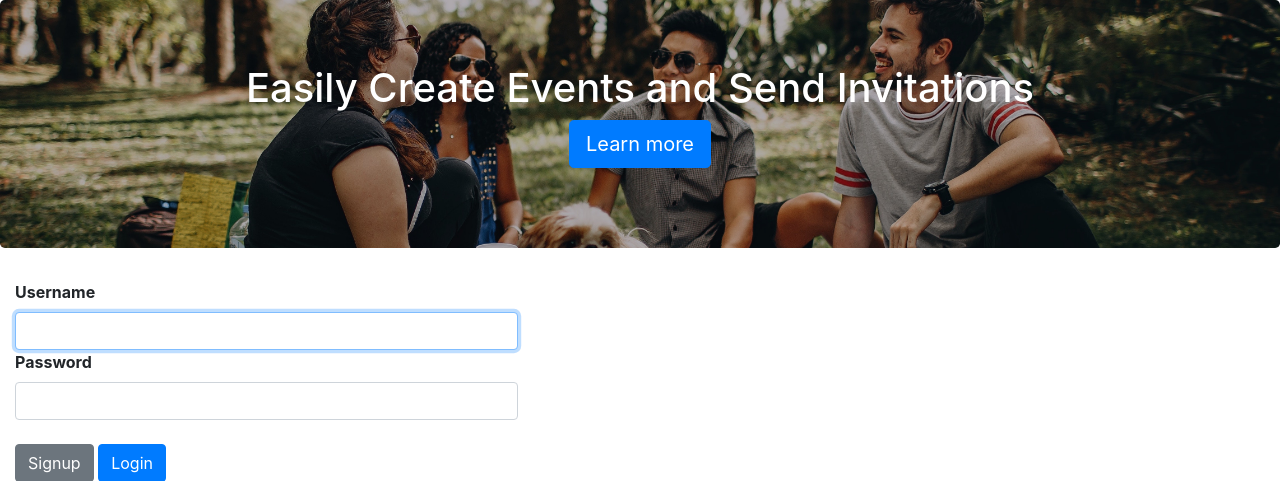
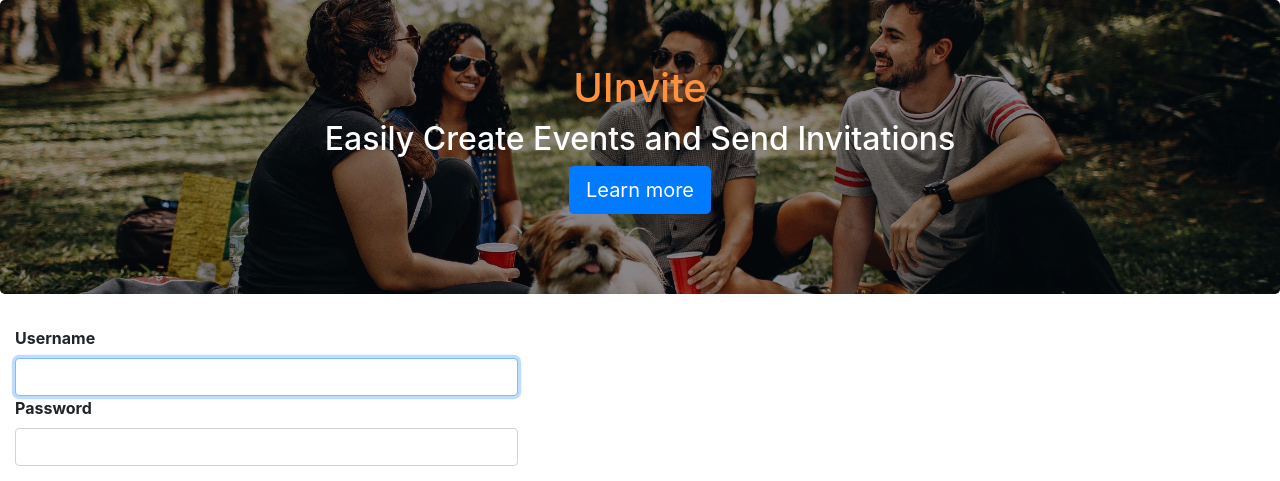
Before and after one commit to bphongp/WebAppProject, a PHP site: page /login.html in a window 1280 px wide. Shown: the part 68-549 px from the top of the page. Run offline with PHP 8.4, Linux system fonts and the light colour scheme; some libraries are stand-ins or nearby versions.

```diff
--- a/login.html
+++ b/login.html
@@ -32,7 +32,8 @@
         </nav>
 
         <div class="jumbotron">
-            <h1 text-align: center> Easily Create Events and Send Invitations</h1>
+            <h1 class ="jumbotron_color">UInvite</h1>
+            <h2 text-align: center> Easily Create Events and Send Invitations</h2>
             <p>
                 <a class="btn btn-primary btn-lg" href=" #" role=" button"> Learn more</a>
             </p>
--- a/styles/styles.css
+++ b/styles/styles.css
@@ -14,9 +14,9 @@
     color:white;
     text-align:center;
 }
-.jumbotron p{
-    color:black;
-    font-size:26px;
+.jumbotron_color{
+    color:rgb(255, 145, 61);
+    font-size:26;
 }
 .bodyjumbotron {
     background:white;
```
Also changed, not shown: styles/happy_people_copy.jpg.
